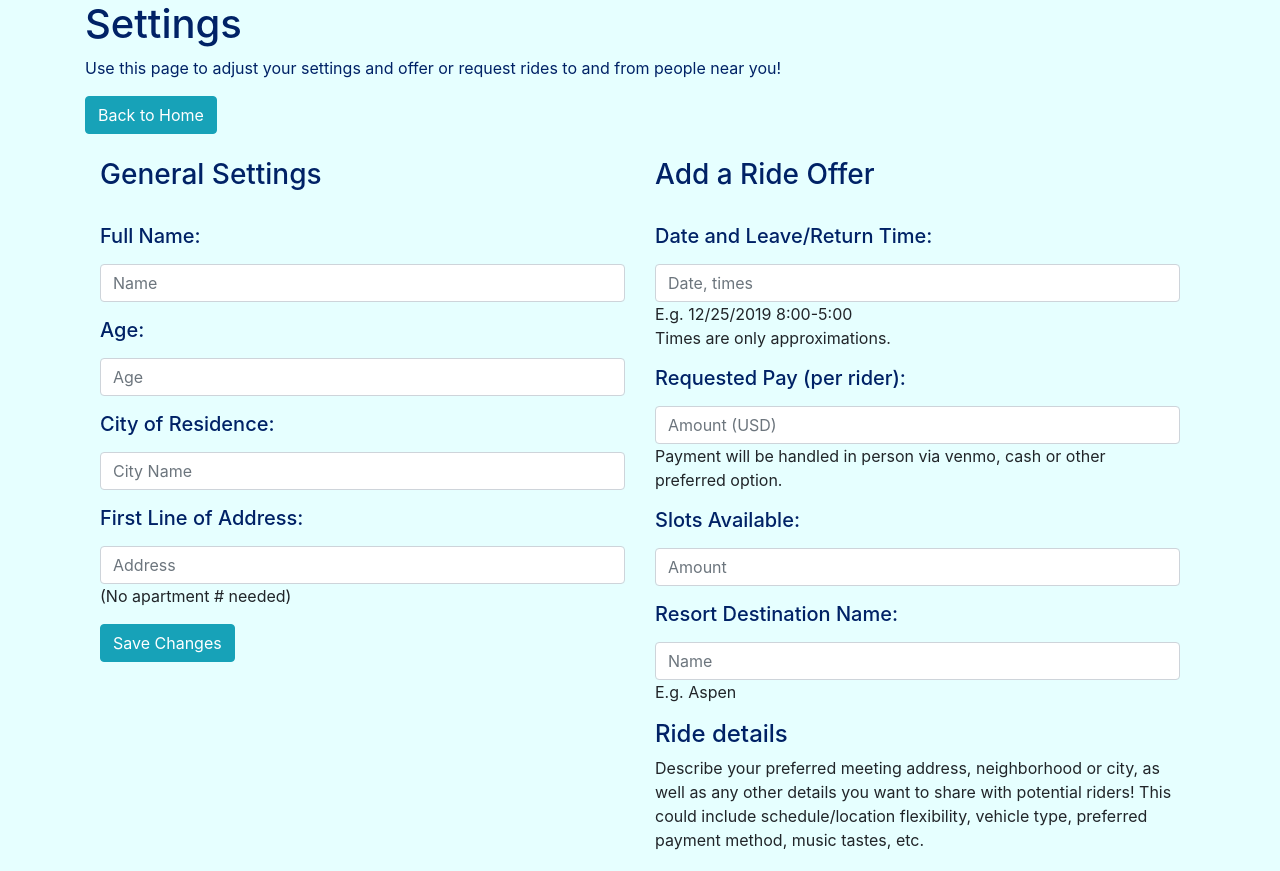
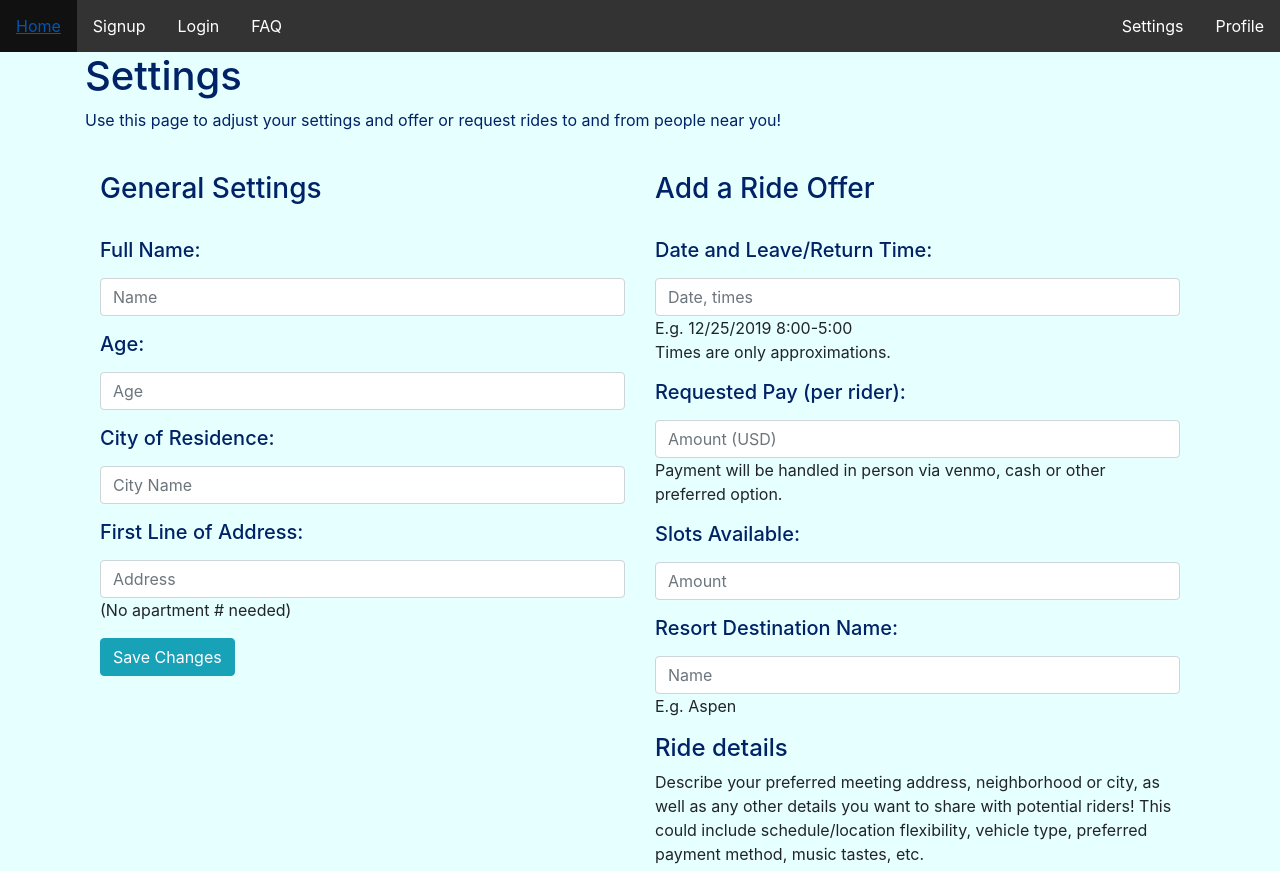
Before and after one commit to dygr/BurgerCrushersProject, a plain HTML site: page HTML/views/Settings.html in a window 1280 px wide. Shown: the top 871 px of the page. Drawn offline with nearby package versions, Linux system fonts and the light colour scheme.

Commit message:
adding links to all other pages

```diff
--- a/HTML/views/Settings.html
+++ b/HTML/views/Settings.html
@@ -9,8 +9,41 @@
         <script src="https://ajax.googleapis.com/ajax/libs/jquery/3.4.1/jquery.min.js"></script>
         <script src="https://cdnjs.cloudflare.com/ajax/libs/popper.js/1.14.7/umd/popper.min.js"></script>
         <script src="https://maxcdn.bootstrapcdn.com/bootstrap/4.3.1/js/bootstrap.min.js"></script>
+        <style>
+          ul {
+            list-style-type: none;
+            margin: 0;
+            padding: 0;
+            overflow: hidden;
+            background-color: #333;
+          }
+
+          li {
+            float: left;
+          }
+
+          li a {
+            display: block;
+            color: white;
+            text-align: center;
+            padding: 14px 16px;
+            text-decoration: none;
+          }
+
+          li a:hover {
+            background-color: #111;
+          }
+        </style>
       </head>
       <body style="background-color:#e6ffff;">
+        <ul>
+          <li><a href= "Home.html">Home</a></li>
+          <li><a href="Signup.html">Signup</a></li>
+          <li><a href="Login.html">Login</a></li>
+          <li><a href="Faq.html">FAQ</a></li>
+          <li style="float:right"><a class="active" href="Profile.html">Profile</a></li>
+          <li style="float:right"><a href="Settings.html">Settings</a></li>
+        </ul>
         <div class="container">
           <div class="row">
             <div class="col-sm">
@@ -19,8 +52,6 @@
                 Use this page to adjust your settings and offer or request
                 rides to and from people near you!
               </p>
-              <a href="Home.html"><button type="button" class="btn btn-info">Back to Home</button></a>
-              <br/>
               <br/>
               <div class="container">
                 <div class="row">
```
